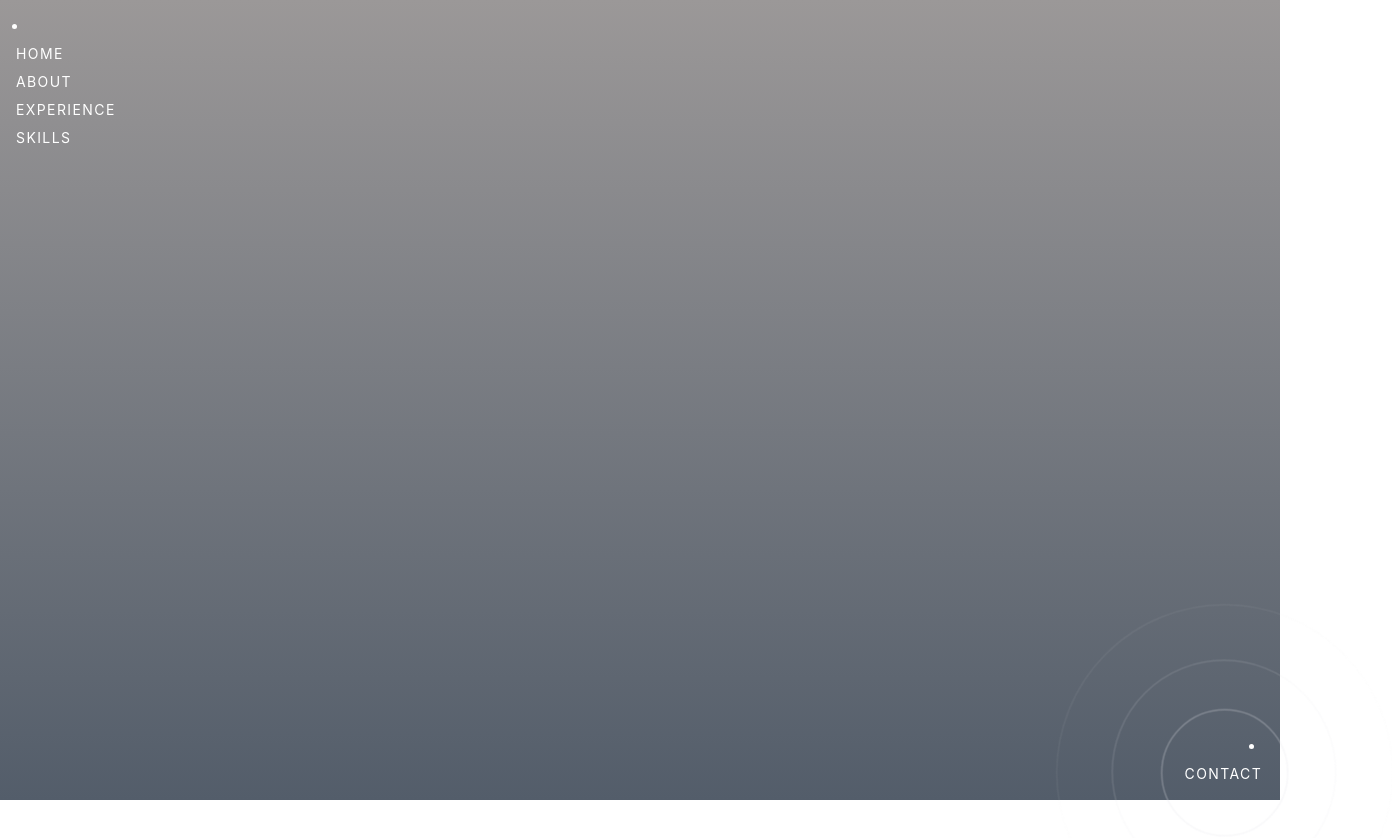
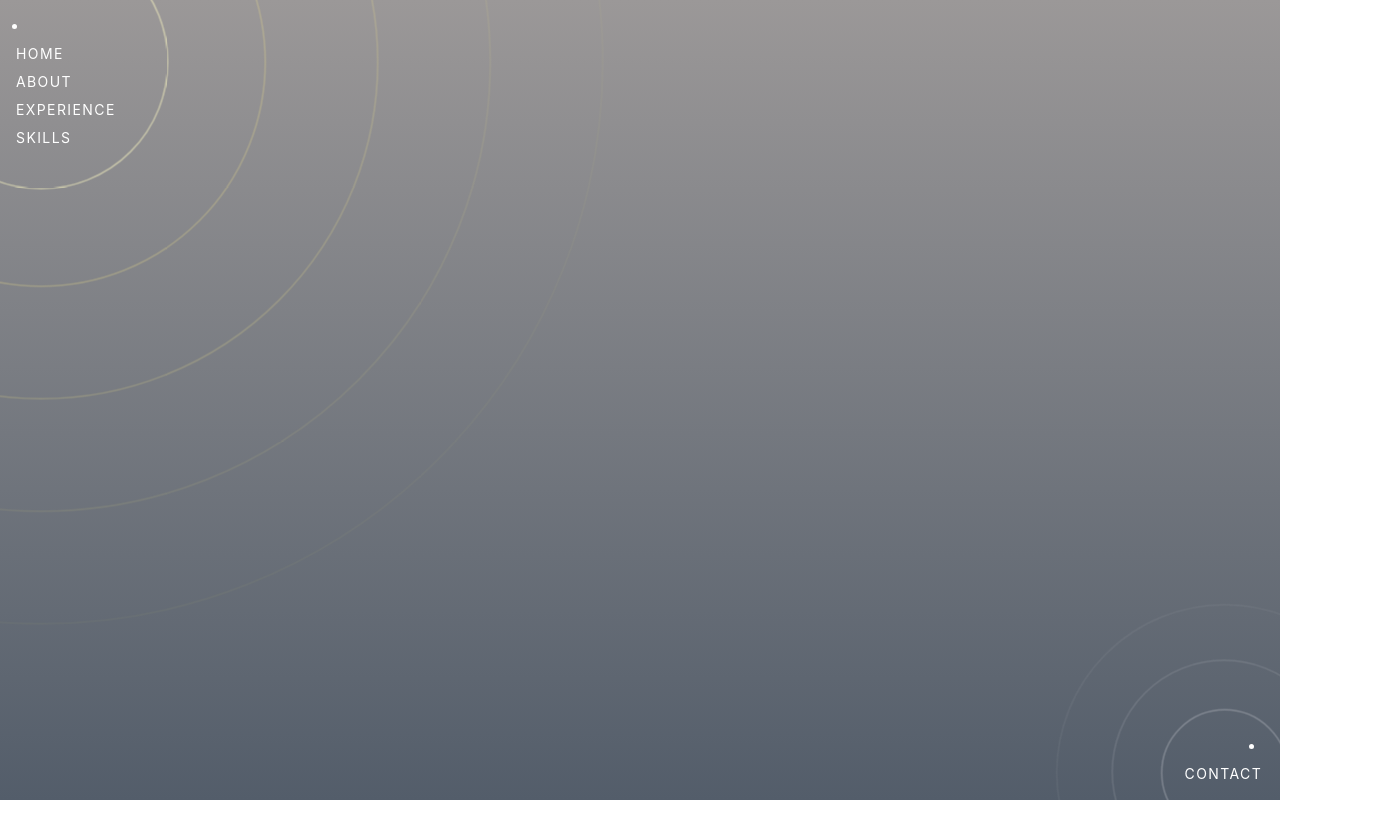
Before and after one commit to Noyce-Joel/Badge-Idea, a Next.js app: page /about in a window 1280 px wide. Shown: the top 838 px of the page, 1392 px wide, since content can reach past the window. After the commit the page ends 800 px from the top, so only its background shows below. Built offline with nearby package versions, Linux system fonts and the light colour scheme.

Commit message:
worked!!!!

```diff
--- a/components/circles.js
+++ b/components/circles.js
@@ -7,7 +7,7 @@ export default function circles () {
   return (
     <motion.div
 
-      className="absolute overflow-hidden flex justify-center items-center z-0 pointer-events-none left-[14px] top-7"
+      className="absolute flex justify-center items-center z-0 pointer-events-none left-[14px] top-7"
     >
       <div className="absolute border border-yellow-100 opacity-50 rounded-full h-[170px] w-[170px]" />
       <div className="absolute border border-yellow-200 opacity-25 rounded-full h-[300px] w-[300px]" />
--- a/pages/_app.js
+++ b/pages/_app.js
@@ -6,14 +6,14 @@ import { AnimatePresence, Wait } from 'framer-motion'
 
 export default function App({ Component, pageProps, router }) {
   return(
-    <div className='h-screen w-screen overflow-hidden bg-gradient-to-b from-[#9b9898] to-[#535d6a]'>
+    <div className='sm:overflow-clip h-screen w-screen relative overflow-hidden bg-gradient-to-b from-[#9b9898] to-[#535d6a]'>
       <AnimatePresence >
       <Component key={router.pathname} {...pageProps} />
       </AnimatePresence>
-      <section className=''>
+      <section className='overflow-hidden'>
       <NavBar />
       </section>
-      <section className="">
+      <section className="overflow-hidden">
         <ContactMe />
       </section>
 
```
